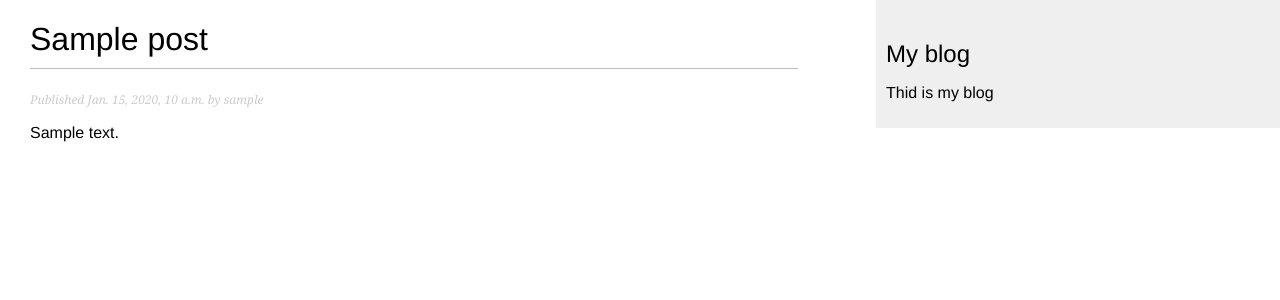
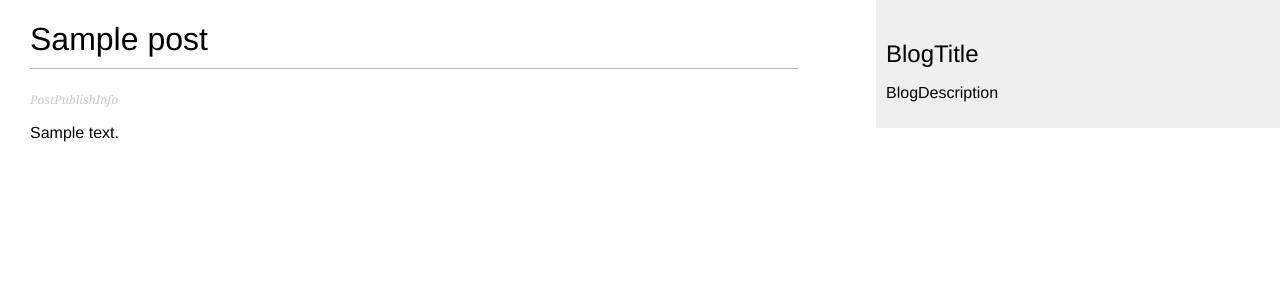
Before and after one commit to elsilentforce/django-blog, a Django app: a page that uses blog/templates/blog/base.html in a window 1280 px wide. Shown: the top 300 px of the page. Run offline with Django 3.2, Linux system fonts and the light colour scheme; tables that the repository leaves empty hold one stand-in row (values such as "Sample post").

Commit message:
ADD: Translations on templates

```diff
--- a/blog/templates/blog/base.html
+++ b/blog/templates/blog/base.html
@@ -1,4 +1,5 @@
 {% load static %}
+{% load i18n %}
 <!DOCTYPE html>
 <html>
 <head>
@@ -11,8 +12,8 @@
     {% endblock %}
   </div>
   <div id="sidebar">
-    <h2>My blog</h2>
-    <p>Thid is my blog</p>
+    <h2>{% trans "BlogTitle" %}</h2>
+    <p>{% trans "BlogDescription" %}</p>
   </div>
 </body>
 </html>
--- a/blog/templates/blog/post/detail.html
+++ b/blog/templates/blog/post/detail.html
@@ -3,7 +3,7 @@
 {% block content %}
   <h1>{{ post.title }}</h1>
   <p class="date">
-    Published {{ post.publish }} by {{ post.author }}
+    {{ publish_info }}
   </p>
   {{ post.body|linebreaks }}
 {% endblock %}
```
Also changed, not shown: blog/locale/en/LC_MESSAGES/django.po (added), 1 other file.
